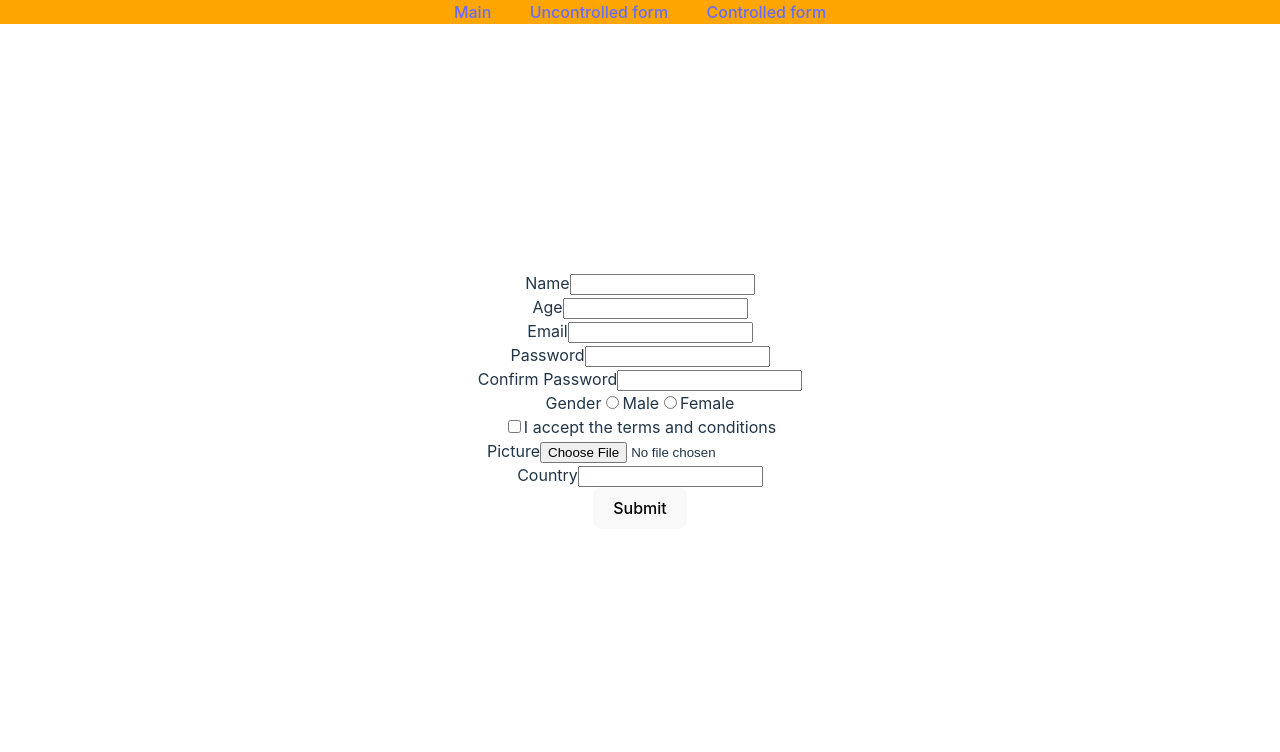
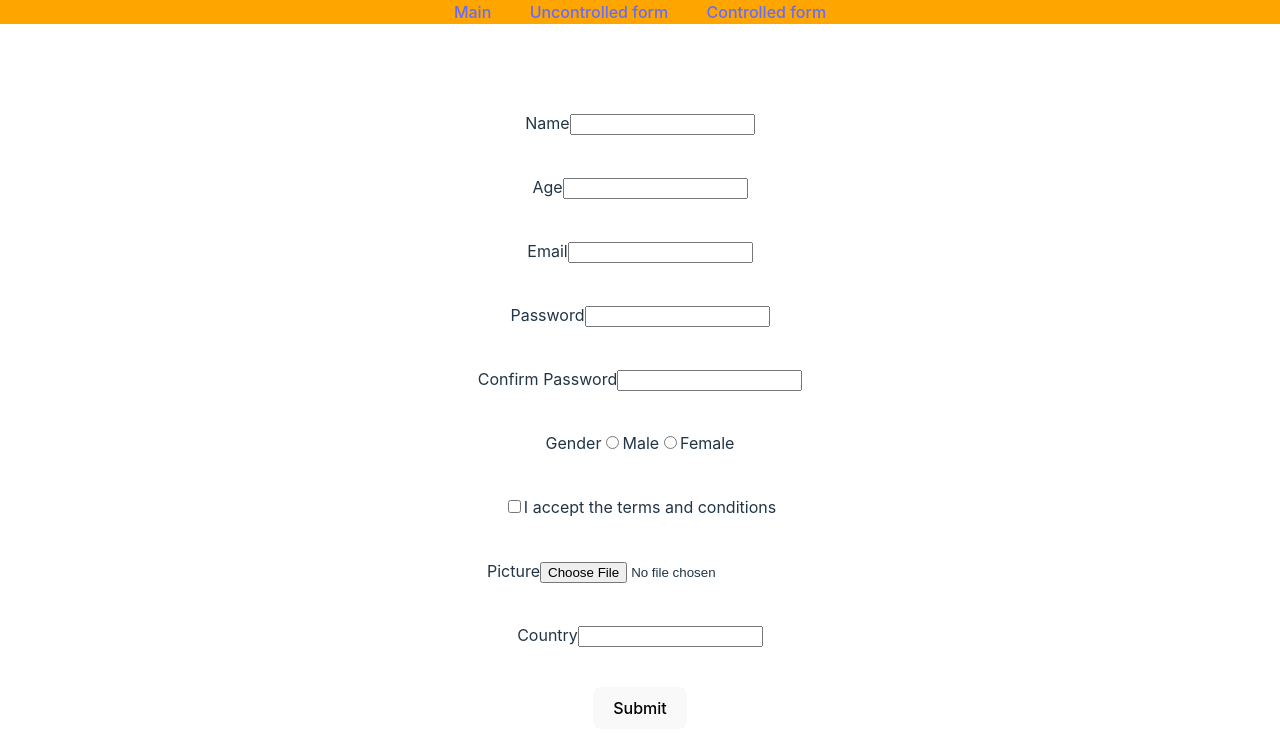
Before and after one commit to AndreiZaretski/react-rs-school, a React (Vite) app: page /uncontrolled in a window 1280 px wide. Shown: the top 752 px of the page. Built offline with nearby package versions, Linux system fonts and the light colour scheme.

Commit message:
feat: add errorValidation component

```diff
--- /dev/null
+++ b/src/components/nav/errorValidation/ErrorValidation.module.scss
@@ -0,0 +1,15 @@
+.errorValidate {
+  color: red;
+  text-align: center;
+  height: 40px;
+
+  p {
+    margin: 0;
+  }
+}
+
+@media (max-width: 450px) {
+  .errorValidate {
+    height: 68px;
+  }
+}
--- /dev/null
+++ b/src/components/nav/errorValidation/ErrorValidation.tsx
@@ -0,0 +1,11 @@
+import styles from './ErrorValidation.module.scss';
+
+interface ErrorProps {
+  error: string | undefined;
+}
+
+const ErrorValidation = ({ error }: ErrorProps) => {
+  return <div className={styles.errorValidate}>{error && <p>{error}</p>}</div>;
+};
+
+export default ErrorValidation;
--- a/src/config/formValidateConfig.ts
+++ b/src/config/formValidateConfig.ts
@@ -37,6 +37,7 @@ export const schema = object().shape({
     }),
   country: string()
     .required('Country is required')
+    .test('empty', 'Country is required', (value) => value !== '')
     .oneOf(countries, 'Such country does not exist'),
 });
 
--- a/src/model/formModel.ts
+++ b/src/model/formModel.ts
@@ -15,7 +15,7 @@
 export interface FormModel {
   picture: string | ArrayBuffer | null;
   name: string | undefined;
-  age: string | undefined;
+  age: number | string | undefined;
   email: string | undefined;
   password: string | undefined;
   confirmPassword: string | undefined;
--- a/src/pages/Main/Main.module.scss
+++ b/src/pages/Main/Main.module.scss
@@ -1,5 +1,9 @@
-main {
+.main {
   display: flex;
   flex-direction: column;
   position: relative;
 }
+
+.outlet {
+  margin-top: 40px;
+}
--- a/src/pages/Main/Main.tsx
+++ b/src/pages/Main/Main.tsx
@@ -7,7 +7,9 @@ const Main = () => {
     <>
       <main className={styles.main}>
         <Nav />
-        <Outlet></Outlet>
+        <div className={styles.outlet}>
+          <Outlet></Outlet>
+        </div>
       </main>
     </>
   );
--- a/src/pages/UncontrolledForm/UncontrolledForm.tsx
+++ b/src/pages/UncontrolledForm/UncontrolledForm.tsx
@@ -4,6 +4,7 @@ import { schema, ErrorsForm } from '../../config/formValidateConfig';
 import { countries } from '../../constantes/countries';
 import { ValidationError } from 'yup';
 import { setFormData } from '../../redux/features/formSlice';
+import ErrorValidation from '../../components/nav/errorValidation/ErrorValidation';
 
 const UncontrolledForm = () => {
   const dispatch = useDispatch();
@@ -25,7 +26,7 @@ const UncontrolledForm = () => {
     e.preventDefault();
 
     const name = nameRef.current?.value;
-    const age = ageRef.current?.value;
+    const age = ageRef.current ? +ageRef.current.value || undefined : undefined;
     const email = emailRef.current?.value;
     const password = passwordRef.current?.value;
     const confirmPassword = confirmPasswordRef.current?.value;
@@ -91,31 +92,31 @@ const UncontrolledForm = () => {
   };
 
   return (
-    <form onSubmit={onSubmit}>
+    <form onSubmit={onSubmit} noValidate>
       <div>
         <label htmlFor="name">Name</label>
         <input id="name" type="text" ref={nameRef} />
-        {errors.name && <p>{errors.name}</p>}
+        <ErrorValidation error={errors.name} />
       </div>
       <div>
         <label htmlFor="age">Age</label>
         <input id="age" type="number" ref={ageRef} />
-        {errors.age && <p>{errors.age}</p>}
+        <ErrorValidation error={errors.age} />
       </div>
       <div>
         <label htmlFor="email">Email</label>
         <input id="email" type="email" ref={emailRef} />
-        {errors.email && <p>{errors.email}</p>}
+        <ErrorValidation error={errors.email} />
       </div>
       <div>
         <label htmlFor="password">Password</label>
         <input id="password" type="password" ref={passwordRef} />
-        {errors.password && <p>{errors.password}</p>}
+        <ErrorValidation error={errors.password} />
       </div>
       <div>
         <label htmlFor="confirmPassword">Confirm Password</label>
         <input id="confirmPassword" type="password" ref={confirmPasswordRef} />
-        {errors.confirmPassword && <p>{errors.confirmPassword}</p>}
+        <ErrorValidation error={errors.confirmPassword} />
       </div>
       <div>
         <label>Gender</label>
@@ -135,17 +136,17 @@ const UncontrolledForm = () => {
           name="gender"
         />
         <label htmlFor="female">Female</label>
-        {errors.gender && <p>{errors.gender}</p>}
+        <ErrorValidation error={errors.gender} />
       </div>
       <div>
         <input id="acceptTerms" type="checkbox" ref={acceptTermsRef} />
         <label htmlFor="acceptTerms">I accept the terms and conditions</label>
-        {errors.acceptTerms && <p>{errors.acceptTerms}</p>}
+        <ErrorValidation error={errors.acceptTerms} />
       </div>
       <div>
         <label htmlFor="picture">Picture</label>
         <input id="picture" type="file" ref={pictureRef} />
-        {errors.picture && <p>{errors.picture}</p>}
+        <ErrorValidation error={errors.picture} />
       </div>
       <div>
         <label htmlFor="country">Country</label>
@@ -161,7 +162,7 @@ const UncontrolledForm = () => {
             <option key={country} value={country} />
           ))}
         </datalist>
-        {errors.country && <p>{errors.country}</p>}
+        <ErrorValidation error={errors.country} />
       </div>
       <button type="submit">Submit</button>
     </form>
```
